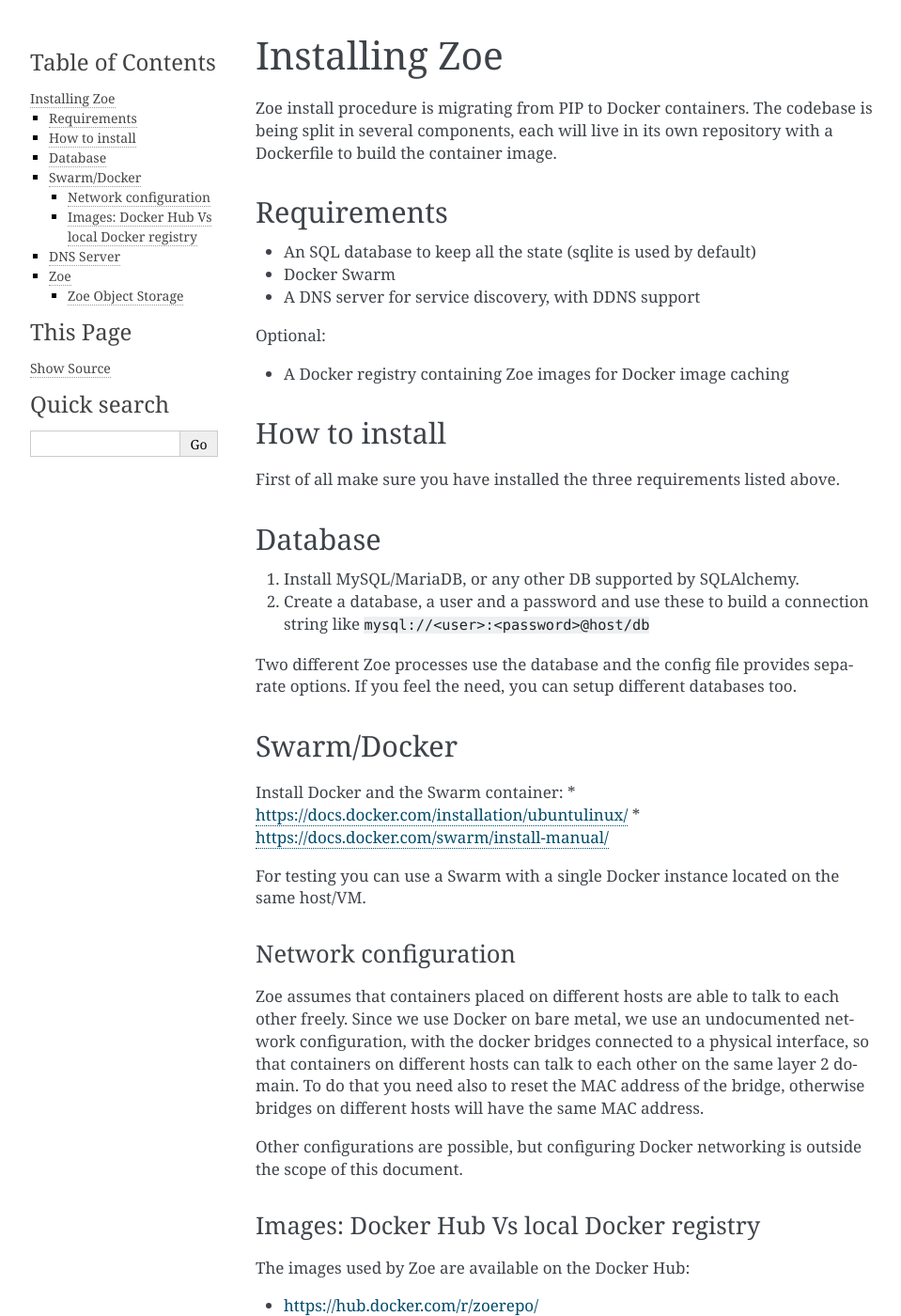
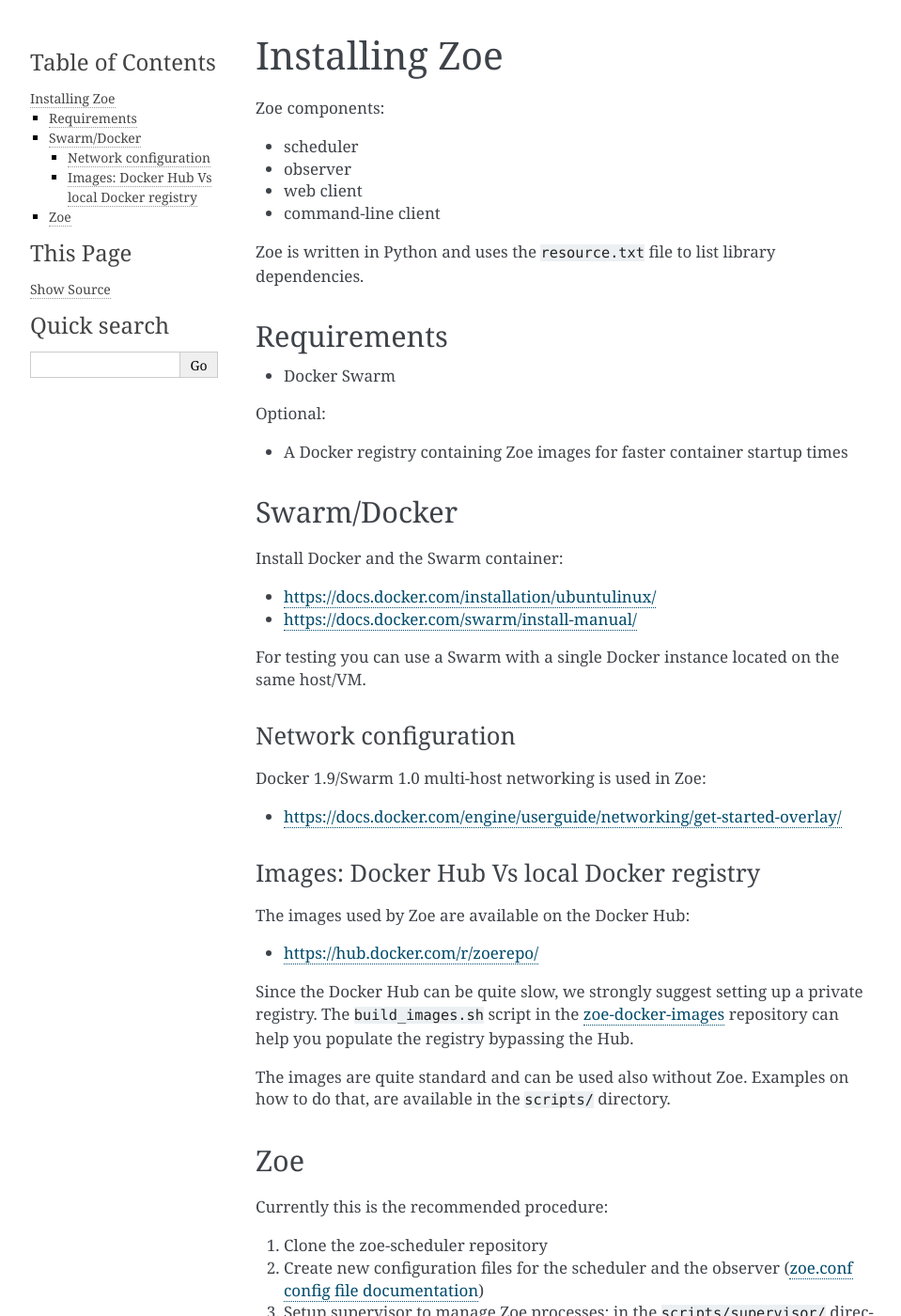
Before and after one commit to DistributedSystemsGroup/zoe, a Sphinx documentation site: the page built from docs/install.rst, in a window 1280 px wide and 1400 px high. Shown: the whole window at 94% size, without its empty margins (148-1107 px from the left). Built offline with Sphinx 7.4.7, drawn with Linux system fonts in a browser that asks for light colours; some of the changed text lies outside the part shown.

Commit message:
Update documentation

```diff
--- a/docs/install.rst
+++ b/docs/install.rst
@@ -1,37 +1,29 @@
 Installing Zoe
 ==============
 
-Zoe install procedure is migrating from PIP to Docker containers. The codebase is being split in several components, each will live in its own repository with a Dockerfile
-to build the container image.
+Zoe components:
+
+* scheduler
+* observer
+* web client
+* command-line client
+
+Zoe is written in Python and uses the ``resource.txt`` file to list library dependencies.
 
 Requirements
 ------------
 
-* An SQL database to keep all the state (sqlite is used by default)
 * Docker Swarm
-* A DNS server for service discovery, with DDNS support
 
 Optional:
 
-* A Docker registry containing Zoe images for Docker image caching
-
-How to install
---------------
-
-First of all make sure you have installed the three requirements listed above.
-
-Database
---------
-
-1. Install MySQL/MariaDB, or any other DB supported by SQLAlchemy.
-2. Create a database, a user and a password and use these to build a connection string like ``mysql://<user>:<password>@host/db``
-
-Two different Zoe processes use the database and the config file provides separate options. If you feel the need, you can setup different databases too.
+* A Docker registry containing Zoe images for faster container startup times
 
 Swarm/Docker
 ------------
 
 Install Docker and the Swarm container:
+
 * https://docs.docker.com/installation/ubuntulinux/
 * https://docs.docker.com/swarm/install-manual/
 
@@ -40,12 +32,9 @@
 Network configuration
 ^^^^^^^^^^^^^^^^^^^^^
 
-Zoe assumes that containers placed on different hosts are able to talk to each other freely. Since we use Docker on bare metal, we
-use an undocumented network configuration, with the docker bridges connected to a physical interface, so that
-containers on different hosts can talk to each other on the same layer 2 domain.
-To do that you need also to reset the MAC address of the bridge, otherwise bridges on different hosts will have the same MAC address.
+Docker 1.9/Swarm 1.0 multi-host networking is used in Zoe:
 
-Other configurations are possible, but configuring Docker networking is outside the scope of this document.
+* https://docs.docker.com/engine/userguide/networking/get-started-overlay/
 
 Images: Docker Hub Vs local Docker registry
 ^^^^^^^^^^^^^^^^^^^^^^^^^^^^^^^^^^^^^^^^^^^
@@ -58,38 +47,17 @@
 `zoe-docker-images <https://github.com/DistributedSystemsGroup/zoe-docker-images>`_ repository can help you populate the registry
 bypassing the Hub.
 
-The images are quite standard and can be used also without Zoe. Examples on how to do that, are available in the ``scripts/start_cluster.sh`` script.
+The images are quite standard and can be used also without Zoe. Examples on how to do that, are available in the ``scripts/`` directory.
 
-
-DNS Server
-----------
-
-Setting up a DNS server is not a simple task, but it is a necessary evil. DNS is standard, any service discovery implemented via DNS will work out of the box.
-We are currently using Bind as a DNS server internally for all naming needs, Bind is well documented, old, stable and proven, set it up right once and you are done.
-If the need arises adding support for other Dynamic DNS update protocols is easy, contact us if you need help.
 
 Zoe
 ---
 
-Releases are also available through pip: ``pip install zoe-analytics``
+Currently this is the recommended procedure:
 
-For developers, we recommend the following procedure:
-
-1. Clone this repository
-2. Generate a sample configuration file with ``zoe.py write-config zoe.conf``
-3. Edit ``zoe.conf`` using :ref:`config_file`
-4. Create the tables in the database with ``zoe.py --setup-db`` and ``zoe-scheduler.py --setup-db``
-5. Setup supervisor to manage Zoe processes: in the ``scripts/supervisor/`` directory you can find the configuration file for
+1. Clone the zoe-scheduler repository
+2. Create new configuration files for the scheduler and the observer (:ref:`config_file`)
+3. Setup supervisor to manage Zoe processes: in the ``scripts/supervisor/`` directory you can find the configuration file for
    supervisor. You need to modify the paths to point to where you cloned Zoe and the user (Zoe does not need special privileges).
-6. Start running applications! By default Zoe web listens on the 5000 port
-
-
-Zoe Object Storage
-^^^^^^^^^^^^^^^^^^
-
-Application binaries and execution logs are saved in a simple Object Storage server.
-
-* Clone it from git: https://github.com/DistributedSystemsGroup/zoe-object-storage
-* Use the Dockerfile to build a Docker image
-* Run it
-* Put the IP address of the container in Zoe's main configuration file (when the transition to Dockerfiles will be finished it will be possible to use linking instead)
+4. Clone the zoe-client repository
+5. Start running applications using the command-line client! (the web interface will be coming soon)
```
Also changed, not shown: README.rst (+2 -5 lines), docs/index.rst (+8 -8 lines).
